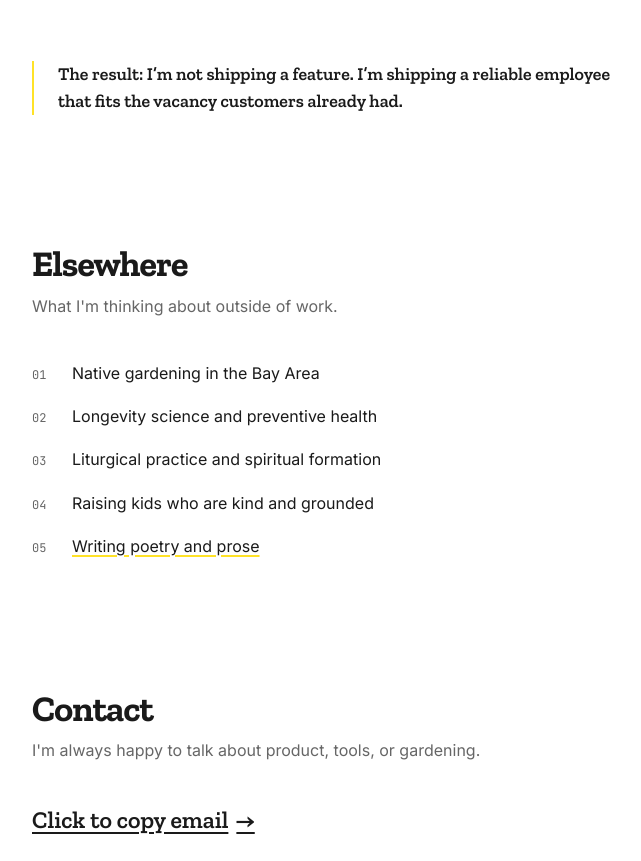
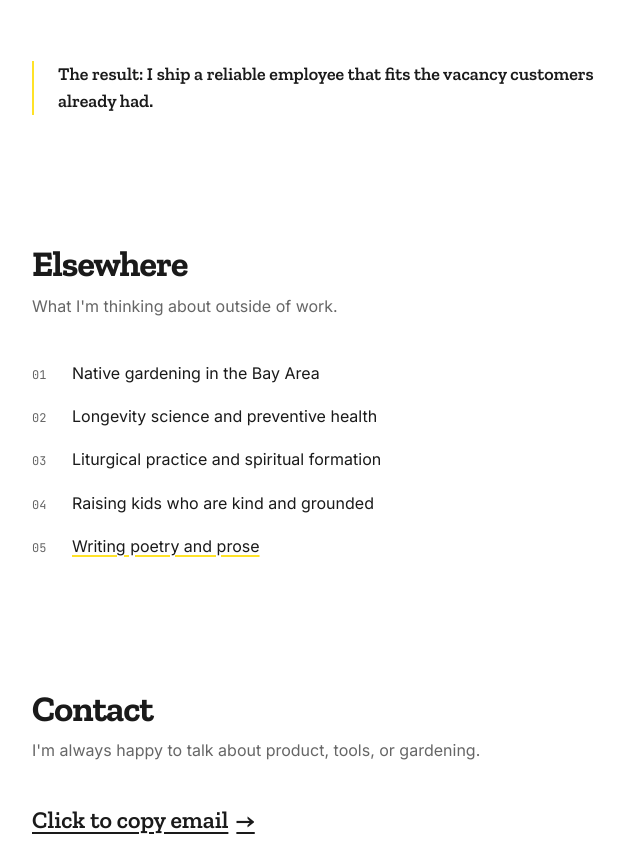
Before and after one commit to be-ns/personalsite, a website: page index.html in a window 1280 px wide. Shown: the part 4399-5260 px from the top of the page, without its empty margins (308-949 px from the left). Drawn offline with nearby package versions, Linux system fonts and the light colour scheme.

Commit message:
Update index.html

```diff
--- a/index.html
+++ b/index.html
@@ -239,7 +239,7 @@
         </article>
       </div>
 
-      <p class="capabilities-outro">The result: I&rsquo;m not shipping a feature. I&rsquo;m shipping a reliable employee that fits the vacancy customers already had.</p>
+      <p class="capabilities-outro">The result: I ship a reliable employee that fits the vacancy customers already had.</p>
     </section>
 
     <!-- Elsewhere Section -->
```
